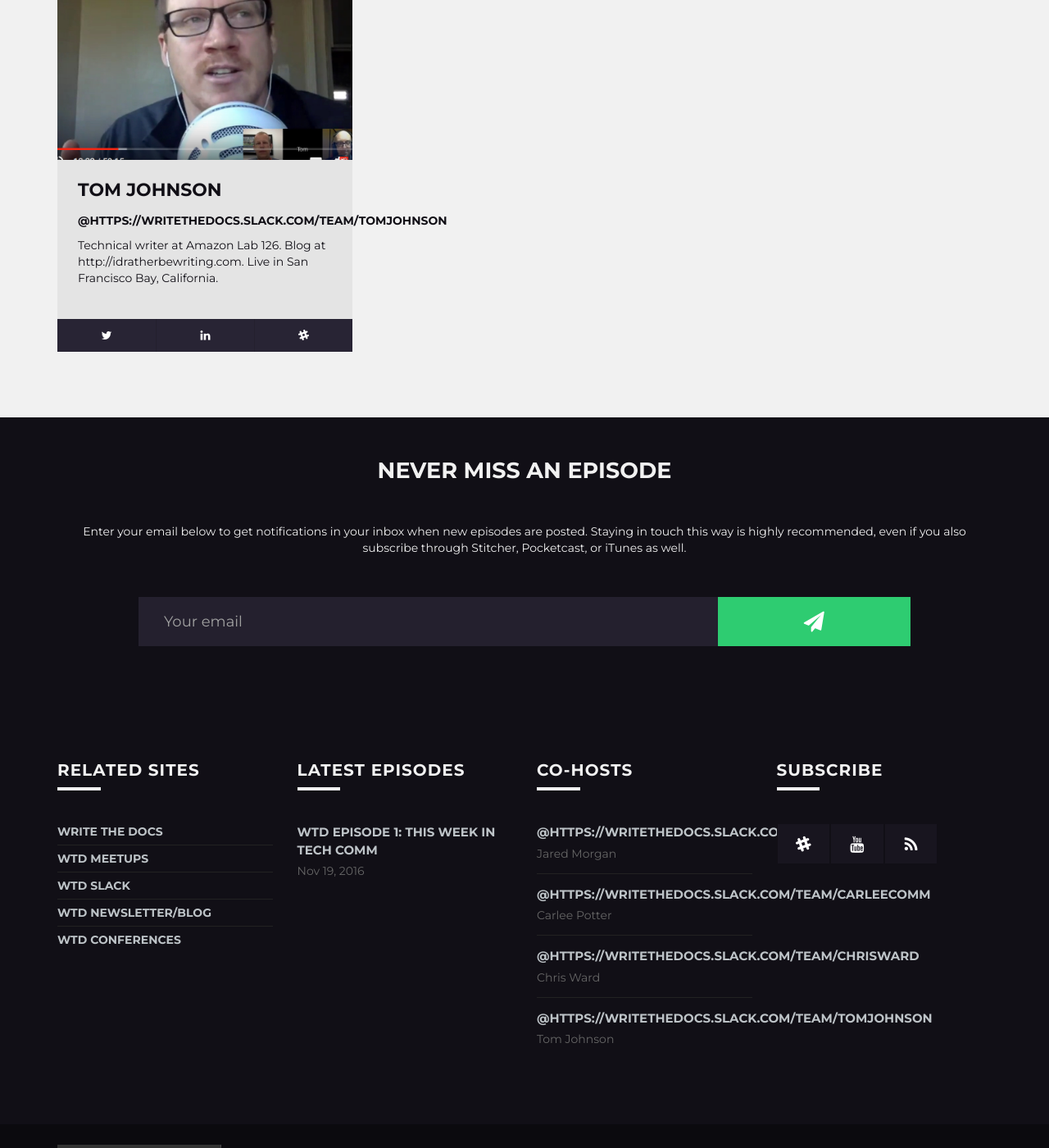
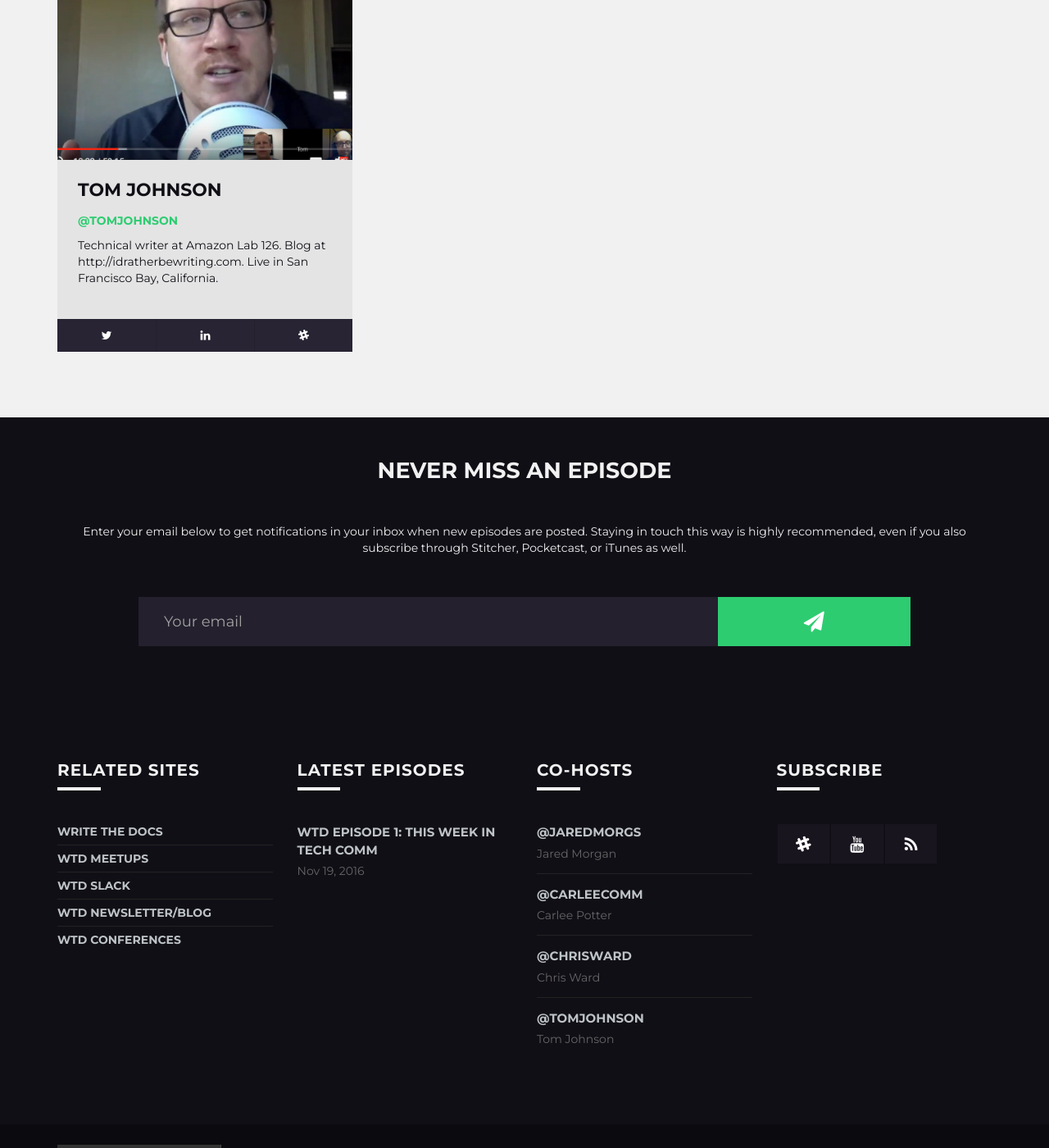
Before and after one commit to writethedocspodcast/writethedocspodcast.github.io, a Jekyll site: the page built from index.html, in a window 1280 px wide and 1400 px high, scrolled down 1276 px. Shown: the whole window at 82% size. Built offline with Jekyll 4.4.1, drawn with Linux system fonts in a browser that asks for light colours; some of the changed lines change nothing that is shown; some of the changed text lies outside the part shown.

Commit message:
fixing links again

```diff
--- a/_data/profiles.yml
+++ b/_data/profiles.yml
@@ -2,7 +2,7 @@
 info:
 
 - name: Jared Morgan
-  slack_handle: https://writethedocs.slack.com/team/jaredmorgs
+  slack_handle: jaredmorgs
   twitter: http://twitter.com/jaredmorgs
   linkedin: https://www.linkedin.com/in/jaredmorgs
   description: Tech Writer at Ladbrokes Digital Australia. Pinball fan. Podcaster.
@@ -10,19 +10,19 @@ info:
   main_cohost: true
 
 - name: Carlee Potter
-  slack_handle: https://writethedocs.slack.com/team/carleecomm
+  slack_handle: carleecomm
   description: Head tech writer at Campaign Monitor. Drawn to writing user manuals out of a love of organising things and a hatred of poorly designed UX.
   image: carlee_potter.jpg
   main_cohost: true
 
 - name: Chris Ward
-  slack_handle: https://writethedocs.slack.com/team/chrisward
+  slack_handle: chrisward
   description: Technical writer at Contentful. Born in England, raised in Australia, living in Berlin.
   image: chris_ward.jpg
   main_cohost: true
 
 - name: Tom Johnson
-  slack_handle: https://writethedocs.slack.com/team/tomjohnson
+  slack_handle: tomjohnson
   twitter: http://twitter.com/tomjohnson
   linkedin: https://www.linkedin.com/in/tomjohnson1492
   description: Technical writer at Amazon Lab 126. Blog at http://idratherbewriting.com. Live in San Francisco Bay, California.
--- a/_layouts/default.html
+++ b/_layouts/default.html
@@ -83,12 +83,12 @@
                         <figure class="team-card-image"><img src="/assets/img/team/{{profile.image}}" alt="{{profile.name}}" title="{{profile.name}}" /></figure>
                         <div class="team-card-content">
                             <h2 class="team-card-title">{{profile.name}}</h2>
-                            <p class="team-card-job">@{{profile.slack_handle}}</p>
+                            <p class="team-card-job"><a href="https://writethedocs.slack.com/team/{{profile.slack_handle}}">@{{profile.slack_handle}}</a></p>
                             <p class="team-card-description">{{profile.description}}</p>
                             <ul class="team-card-social">
                                 <li class="social-item"><a href="{{profile.twitter}}" target="_blank"><i class="fa fa-twitter"></i></a></li>
                                 <li class="social-item"><a href="{{profile.linkedin}}" target="_blank"><i class="fa fa-linkedin"></i></a></li>
-                                <li class="social-item"><a href="{{profile.slack_handle}}" target="_blank"><i class="fa fa-slack"></i></a></li>
+                                <li class="social-item"><a href="https://writethedocs.slack.com/team/{{profile.slack_handle}}" target="_blank"><i class="fa fa-slack"></i></a></li>
                             </ul>
                         </div>
                     </div>
```
